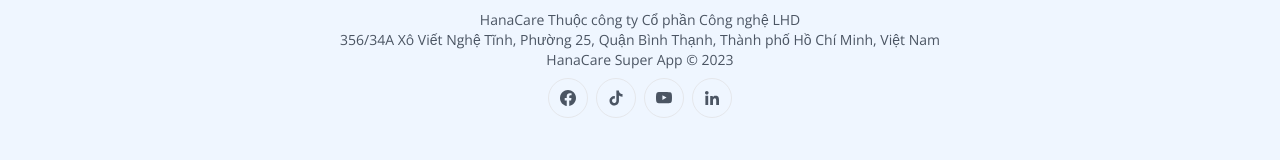
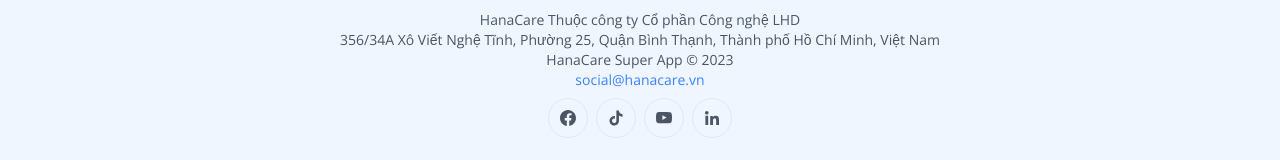
Before and after one commit to quynang/hanacare-nextjs-app, a Next.js app: page / in a window 1280 px wide. Shown: the part 2953-3113 px from the top of the page. Built offline with nearby package versions, Linux system fonts and the light colour scheme; no server answers.

Commit message:
Fix css and add email to footer

```diff
--- a/src/components/layout/Footer.tsx
+++ b/src/components/layout/Footer.tsx
@@ -63,6 +63,7 @@ const FooterSection = () => {
                     ©
                     2023
                   </p>
+                  <a className='text-blue-500 hover:text-blue-800 visited:text-purple-600' href="mailto: social@hanacare.vn">social@hanacare.vn</a>
                 </div>
                 <ul className="inline-flex mt-2 items-center text-center lg:text-right gap-2">
                   <li>
--- a/src/pages/index.tsx
+++ b/src/pages/index.tsx
@@ -37,7 +37,7 @@ export default function HomePage() {
               </div>
               <div className="flex justify-center flex-wrap">
                 {features.map((item, index) => (
-                  <div key={index} className='m-4 sm:w-[calc(100%-2rem)] md:w-[calc(33.33%-2rem)] lg:w-[calc(25%-2rem)] '>
+                  <div key={index} className='m-4 w-full md:w-[calc(33.33%-2rem)] lg:w-[calc(25%-2rem)] '>
                     <TopicCard title={item.title} image={item.image} />
                   </div>
                 ))}
```
